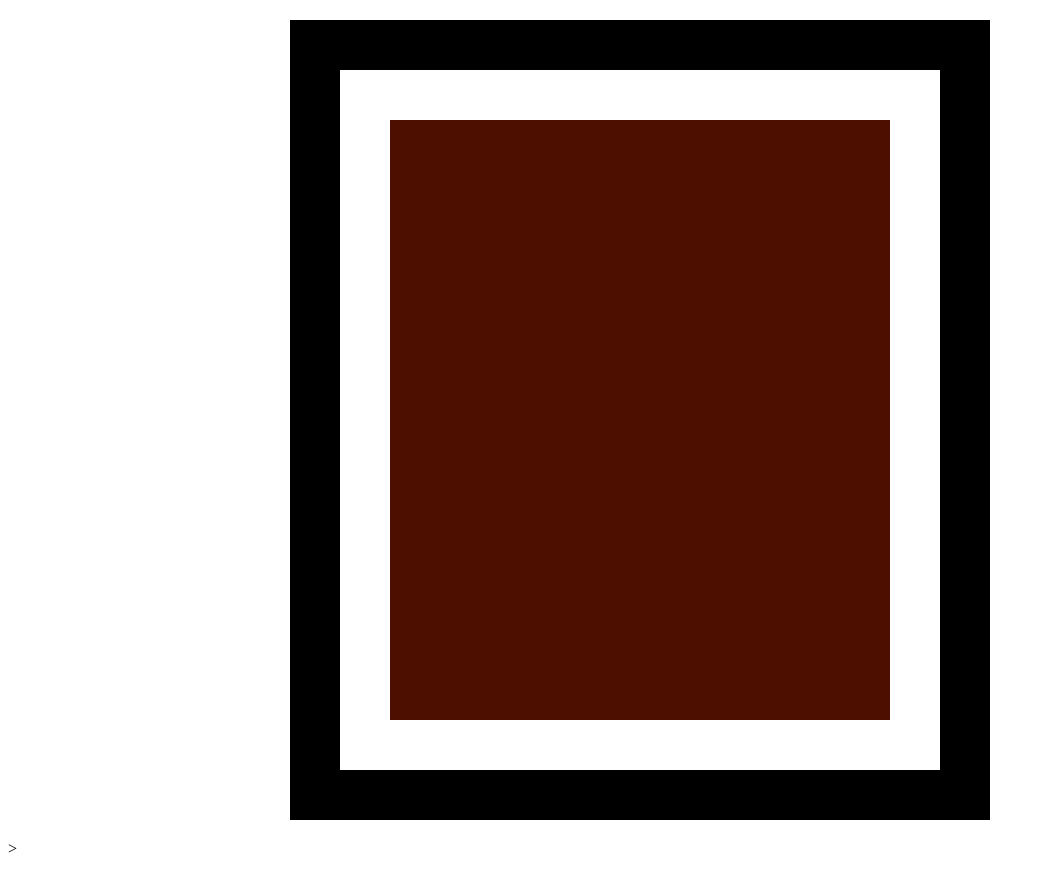
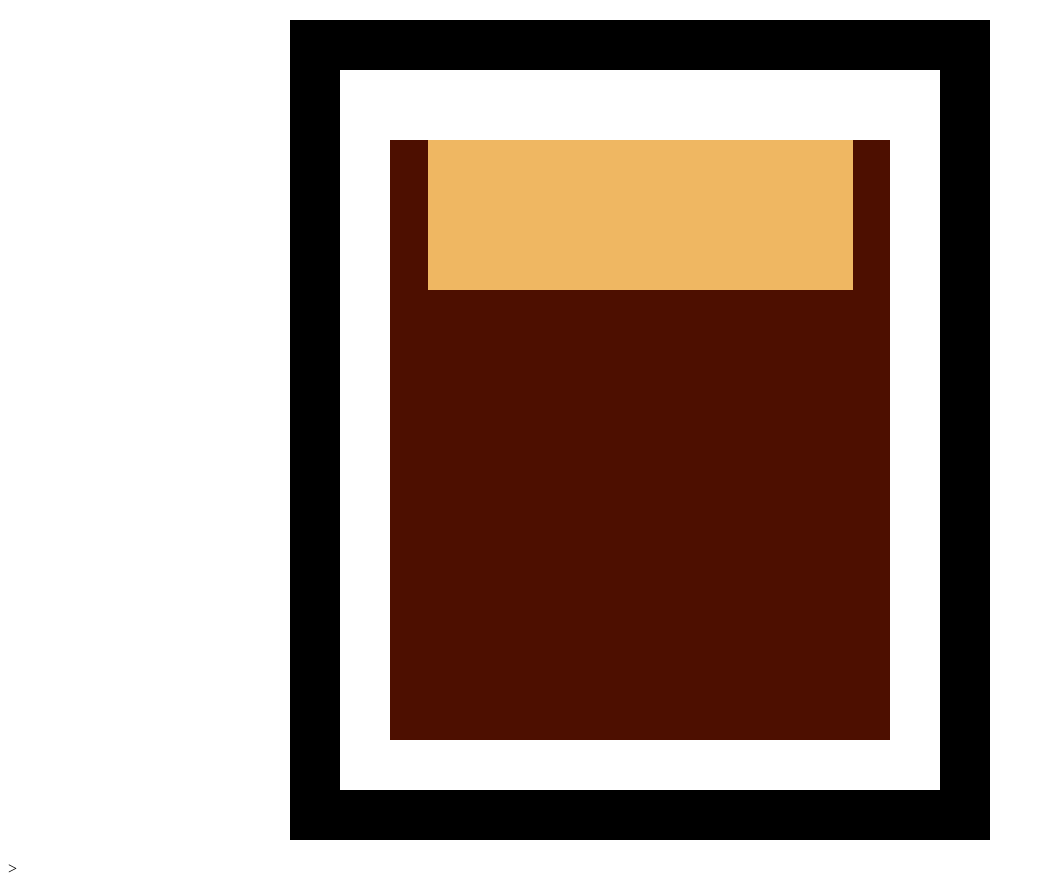
Before and after one commit to RMTCodes/freeCodeCamp-Box-model-CSS-pintura-Rothko, a plain HTML site: page index.html in a window 1280 px wide. Shown: the whole page, without its empty margins (0-1045 px from the left). Drawn offline with Linux system fonts and the light colour scheme.

Commit message:
4º Commit - Adicionando class .one e div - Passo 16 a 20

```diff
--- a/index.html
+++ b/index.html
@@ -8,6 +8,7 @@
 <body>
     <div class="frame">
         <div class="canvas">
+            <div class="one"></div>
         </div>
     </div>>
 </body>
--- a/styles.css
+++ b/styles.css
@@ -10,3 +10,10 @@
     padding: 50px;
     margin: 20px auto;
 }
+
+.one {
+    width: 425px;
+    height: 150px;
+    background-color: #efb762;
+    margin:20px auto;
+}
```
